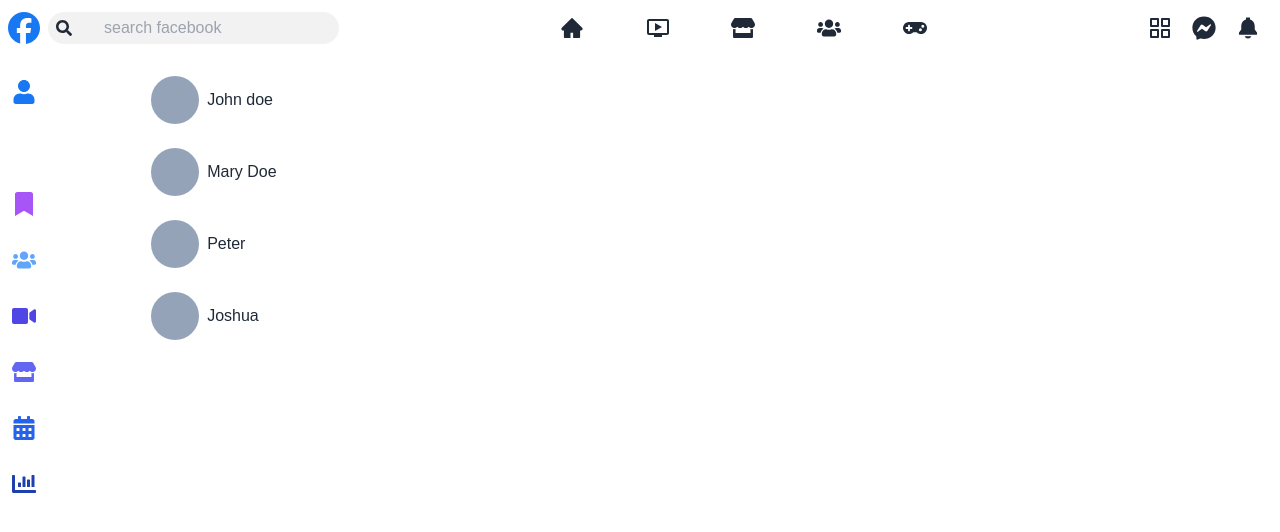
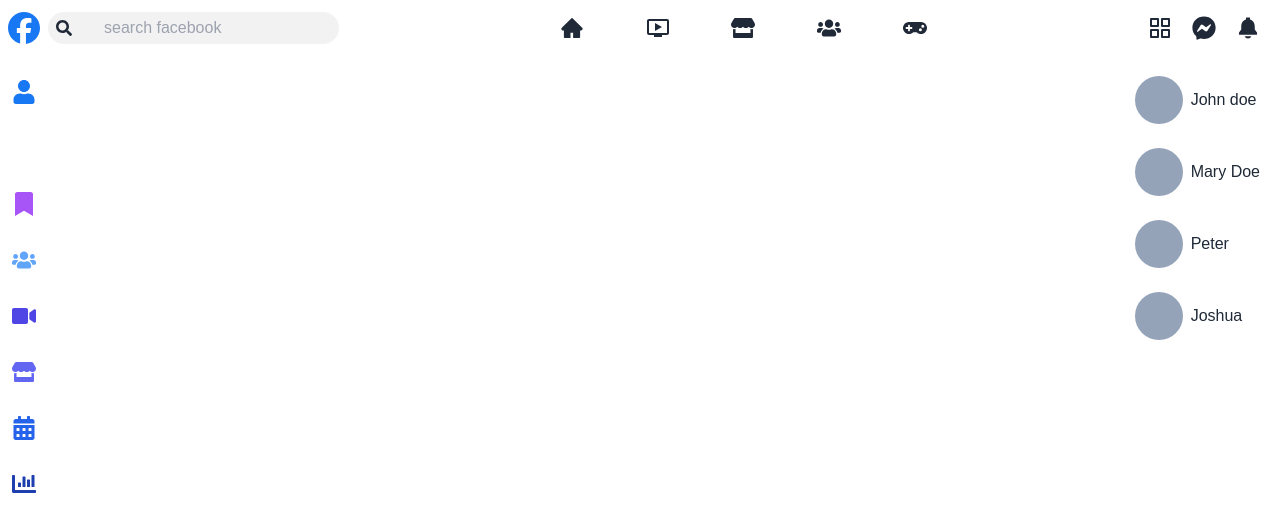
Before and after one commit to onesmuskipchumba0/Facebook-clone, a Next.js app: page / in a window 1280 px wide. Shown: the top 532 px of the page. Built offline with nearby package versions, Linux system fonts and the light colour scheme.

Commit message:
add nav bar spacing

```diff
--- a/app/page.js
+++ b/app/page.js
@@ -43,13 +43,13 @@
     </div>
 
     {/* Center main content */}
-    <div className="flex flex-col items-center">
+    <div className="flex flex-col items-center w-1/2">
 
     </div>
     {/* Right nav */}
-    <div className="items-center">
+    <div className="items-center ml-auto mr-5">
       {friends.map((e,i)=>(
-        <div key={i} className="flex flex-row items-center gap-2">
+        <div key={i} className="flex flex-row items-center gap-2 ">
           <div className="bg-slate-400 rounded-full w-12 h-12 my-3"></div>
           {e}
         </div>
```
